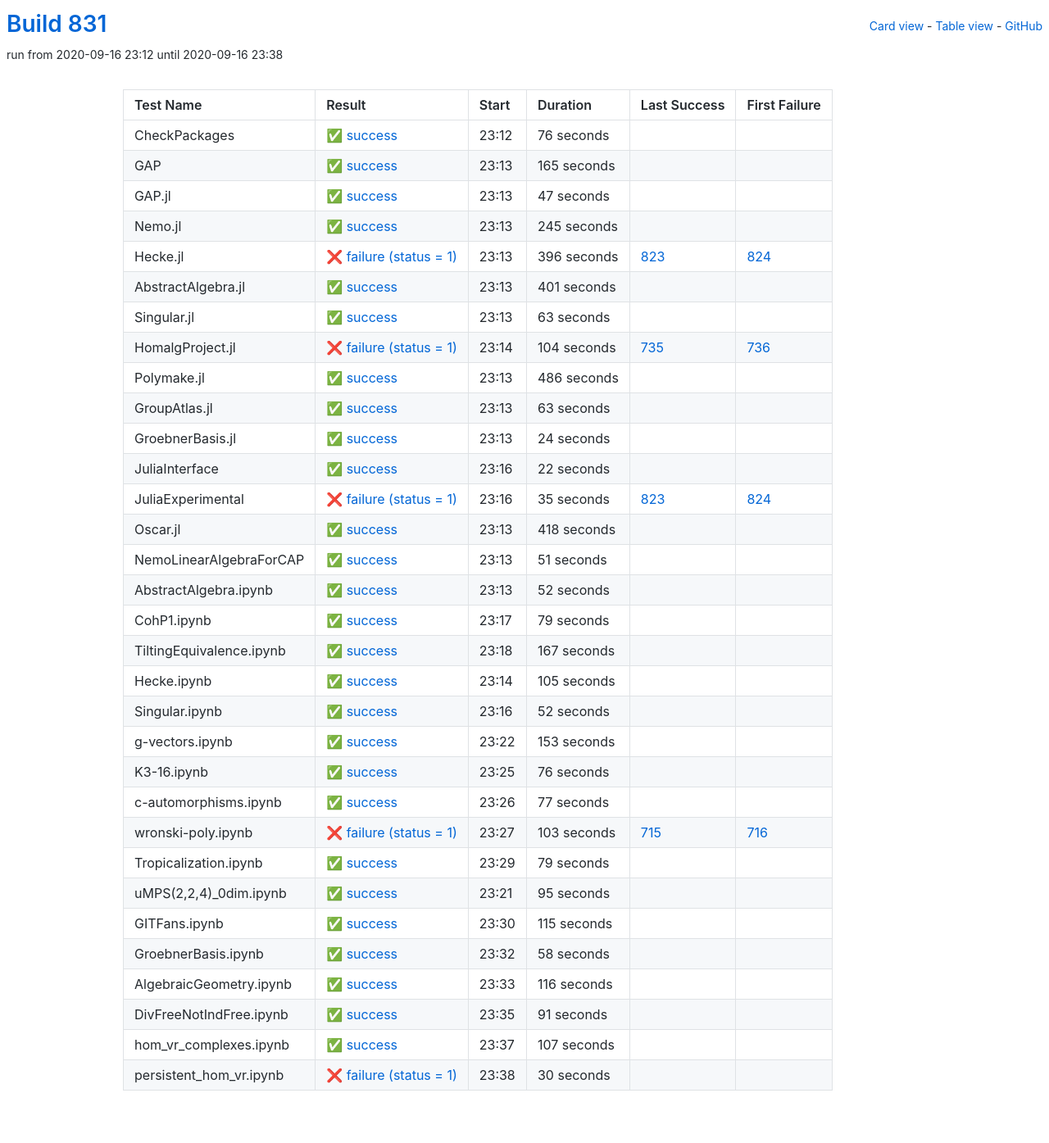
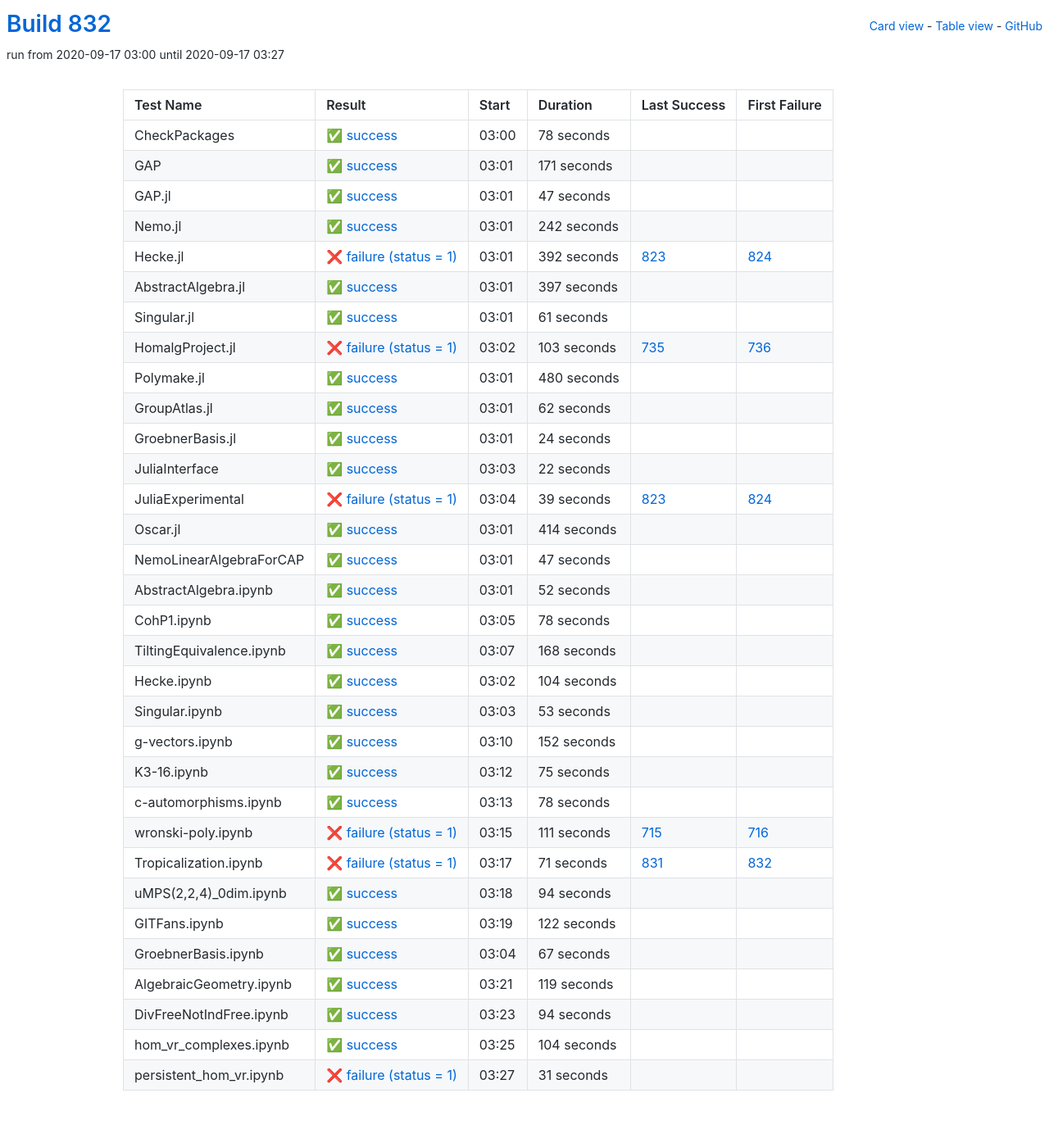
Before and after one commit to oscar-system/oscar-ci-status-stable, a Jekyll site: the page built from table.html, in a window 1280 px wide. Shown: the whole page at 82% size. Built offline with Jekyll 4.4.1, drawn with Linux system fonts in a browser that asks for light colours.

Commit message:
Build #832

```diff
--- a/_data/ci.yml
+++ b/_data/ci.yml
@@ -1,6 +1,6 @@
 ---
-build: 831
-build_url: https://oscarci.mathematik.uni-kl.de/job/oscar-stable/831/
+build: 832
+build_url: https://oscarci.mathematik.uni-kl.de/job/oscar-stable/832/
 job: oscar-stable
 organization: oscar-system
 repo: oscar-ci-status-stable
@@ -8,32 +8,32 @@ repourl: https://github.com/oscar-system/oscar-ci-status-stable
 tests:
 - name: CheckPackages
   id: checkpackages
-  log: https://oscarci.mathematik.uni-kl.de/job/oscar-stable/831/artifact/logs/build-831/CheckPackages.log
-  start: 2020-09-16 23:12
+  log: https://oscarci.mathematik.uni-kl.de/job/oscar-stable/832/artifact/logs/build-832/CheckPackages.log
+  start: 2020-09-17 03:00
   success: true
   exitcode: 0
   status: success
-  duration: 76
+  duration: 78
   last_success: false
   last_success_url:
   first_failure: false
   first_failure_url:
 - name: GAP
   id: gap
-  log: https://oscarci.mathematik.uni-kl.de/job/oscar-stable/831/artifact/logs/build-831/GAP.log
-  start: 2020-09-16 23:13
+  log: https://oscarci.mathematik.uni-kl.de/job/oscar-stable/832/artifact/logs/build-832/GAP.log
+  start: 2020-09-17 03:01
   success: true
   exitcode: 0
   status: success
-  duration: 165
+  duration: 171
   last_success: false
   last_success_url:
   first_failure: false
   first_failure_url:
 - name: GAP.jl
   id: gap-jl
-  log: https://oscarci.mathematik.uni-kl.de/job/oscar-stable/831/artifact/logs/build-831/GAP.jl.log
-  start: 2020-09-16 23:13
+  log: https://oscarci.mathematik.uni-kl.de/job/oscar-stable/832/artifact/logs/build-832/GAP.jl.log
+  start: 2020-09-17 03:01
   success: true
   exitcode: 0
   status: success
@@ -44,92 +44,92 @@ tests:
   first_failure_url:
 - name: Nemo.jl
   id: nemo-jl
-  log: https://oscarci.mathematik.uni-kl.de/job/oscar-stable/831/artifact/logs/build-831/Nemo.jl.log
-  start: 2020-09-16 23:13
+  log: https://oscarci.mathematik.uni-kl.de/job/oscar-stable/832/artifact/logs/build-832/Nemo.jl.log
+  start: 2020-09-17 03:01
   success: true
   exitcode: 0
   status: success
-  duration: 245
+  duration: 242
   last_success: false
   last_success_url:
   first_failure: false
   first_failure_url:
 - name: Hecke.jl
   id: hecke-jl
-  log: https://oscarci.mathematik.uni-kl.de/job/oscar-stable/831/artifact/logs/build-831/Hecke.jl.log
-  start: 2020-09-16 23:13
+  log: https://oscarci.mathematik.uni-kl.de/job/oscar-stable/832/artifact/logs/build-832/Hecke.jl.log
+  start: 2020-09-17 03:01
   success: false
   exitcode: 1
   status: failure
-  duration: 396
+  duration: 392
   last_success: 823
   last_success_url: https://oscarci.mathematik.uni-kl.de/job/oscar-stable/823/
   first_failure: 824
   first_failure_url: https://oscarci.mathematik.uni-kl.de/job/oscar-stable/824/
 - name: AbstractAlgebra.jl
   id: abstractalgebra-jl
-  log: https://oscarci.mathematik.uni-kl.de/job/oscar-stable/831/artifact/logs/build-831/AbstractAlgebra.jl.log
-  start: 2020-09-16 23:13
+  log: https://oscarci.mathematik.uni-kl.de/job/oscar-stable/832/artifact/logs/build-832/AbstractAlgebra.jl.log
+  start: 2020-09-17 03:01
   success: true
   exitcode: 0
   status: success
-  duration: 401
+  duration: 397
   last_success: false
   last_success_url:
   first_failure: false
   first_failure_url:
 - name: Singular.jl
   id: singular-jl
-  log: https://oscarci.mathematik.uni-kl.de/job/oscar-stable/831/artifact/logs/build-831/Singular.jl.log
-  start: 2020-09-16 23:13
+  log: https://oscarci.mathematik.uni-kl.de/job/oscar-stable/832/artifact/logs/build-832/Singular.jl.log
+  start: 2020-09-17 03:01
   success: true
   exitcode: 0
   status: success
-  duration: 63
+  duration: 61
   last_success: false
   last_success_url:
   first_failure: false
   first_failure_url:
 - name: HomalgProject.jl
   id: homalgproject-jl
-  log: https://oscarci.mathematik.uni-kl.de/job/oscar-stable/831/artifact/logs/build-831/HomalgProject.jl.log
-  start: 2020-09-16 23:14
+  log: https://oscarci.mathematik.uni-kl.de/job/oscar-stable/832/artifact/logs/build-832/HomalgProject.jl.log
+  start: 2020-09-17 03:02
   success: false
   exitcode: 1
   status: failure
-  duration: 104
+  duration: 103
   last_success: 735
   last_success_url: https://oscarci.mathematik.uni-kl.de/job/oscar-stable/735/
   first_failure: 736
   first_failure_url: https://oscarci.mathematik.uni-kl.de/job/oscar-stable/736/
 - name: Polymake.jl
   id: polymake-jl
-  log: https://oscarci.mathematik.uni-kl.de/job/oscar-stable/831/artifact/logs/build-831/Polymake.jl.log
-  start: 2020-09-16 23:13
+  log: https://oscarci.mathematik.uni-kl.de/job/oscar-stable/832/artifact/logs/build-832/Polymake.jl.log
+  start: 2020-09-17 03:01
   success: true
   exitcode: 0
   status: success
-  duration: 486
+  duration: 480
   last_success: false
   last_success_url:
   first_failure: false
   first_failure_url:
 - name: GroupAtlas.jl
   id: groupatlas-jl
-  log: https://oscarci.mathematik.uni-kl.de/job/oscar-stable/831/artifact/logs/build-831/GroupAtlas.jl.log
-  start: 2020-09-16 23:13
+  log: https://oscarci.mathematik.uni-kl.de/job/oscar-stable/832/artifact/logs/build-832/GroupAtlas.jl.log
+  start: 2020-09-17 03:01
   success: true
   exitcode: 0
   status: success
-  duration: 63
+  duration: 62
   last_success: false
   last_success_url:
   first_failure: false
   first_failure_url:
 - name: GroebnerBasis.jl
   id: groebnerbasis-jl
-  log: https://oscarci.mathematik.uni-kl.de/job/oscar-stable/831/artifact/logs/build-831/GroebnerBasis.jl.log
-  start: 2020-09-16 23:13
+  log: https://oscarci.mathematik.uni-kl.de/job/oscar-stable/832/artifact/logs/build-832/GroebnerBasis.jl.log
+  start: 2020-09-17 03:01
   success: true
   exitcode: 0
   status: success
@@ -140,8 +140,8 @@ tests:
   first_failure_url:
 - name: JuliaInterface
   id: juliainterface
-  log: https://oscarci.mathematik.uni-kl.de/job/oscar-stable/831/artifact/logs/build-831/JuliaInterface.log
-  start: 2020-09-16 23:16
+  log: https://oscarci.mathematik.uni-kl.de/job/oscar-stable/832/artifact/logs/build-832/JuliaInterface.log
+  start: 2020-09-17 03:03
   success: true
   exitcode: 0
   status: success
@@ -152,44 +152,44 @@ tests:
   first_failure_url:
 - name: JuliaExperimental
   id: juliaexperimental
-  log: https://oscarci.mathematik.uni-kl.de/job/oscar-stable/831/artifact/logs/build-831/JuliaExperimental.log
-  start: 2020-09-16 23:16
+  log: https://oscarci.mathematik.uni-kl.de/job/oscar-stable/832/artifact/logs/build-832/JuliaExperimental.log
+  start: 2020-09-17 03:04
   success: false
   exitcode: 1
   status: failure
-  duration: 35
+  duration: 39
   last_success: 823
   last_success_url: https://oscarci.mathematik.uni-kl.de/job/oscar-stable/823/
   first_failure: 824
   first_failure_url: https://oscarci.mathematik.uni-kl.de/job/oscar-stable/824/
 - name: Oscar.jl
   id: oscar-jl
-  log: https://oscarci.mathematik.uni-kl.de/job/oscar-stable/831/artifact/logs/build-831/Oscar.jl.log
-  start: 2020-09-16 23:13
+  log: https://oscarci.mathematik.uni-kl.de/job/oscar-stable/832/artifact/logs/build-832/Oscar.jl.log
+  start: 2020-09-17 03:01
   success: true
   exitcode: 0
   status: success
-  duration: 418
+  duration: 414
   last_success: false
   last_success_url:
   first_failure: false
   first_failure_url:
 - name: NemoLinearAlgebraForCAP
   id: nemolinearalgebraforcap
-  log: https://oscarci.mathematik.uni-kl.de/job/oscar-stable/831/artifact/logs/build-831/NemoLinearAlgebraForCAP.log
-  start: 2020-09-16 23:13
+  log: https://oscarci.mathematik.uni-kl.de/job/oscar-stable/832/artifact/logs/build-832/NemoLinearAlgebraForCAP.log
+  start: 2020-09-17 03:01
   success: true
   exitcode: 0
   status: success
-  duration: 51
+  duration: 47
   last_success: false
   last_success_url:
   first_failure: false
   first_failure_url:
 - name: AbstractAlgebra.ipynb
   id: abstractalgebra-ipynb
-  log: https://oscarci.mathematik.uni-kl.de/job/oscar-stable/831/artifact/logs/build-831/AbstractAlgebra.ipynb.log
-  start: 2020-09-16 23:13
+  log: https://oscarci.mathematik.uni-kl.de/job/oscar-stable/832/artifact/logs/build-832/AbstractAlgebra.ipynb.log
+  start: 2020-09-17 03:01
   success: true
   exitcode: 0
   status: success
@@ -200,192 +200,192 @@ tests:
   first_failure_url:
 - name: CohP1.ipynb
   id: cohp1-ipynb
-  log: https://oscarci.mathematik.uni-kl.de/job/oscar-stable/831/artifact/logs/build-831/CohP1.ipynb.log
-  start: 2020-09-16 23:17
+  log: https://oscarci.mathematik.uni-kl.de/job/oscar-stable/832/artifact/logs/build-832/CohP1.ipynb.log
+  start: 2020-09-17 03:05
   success: true
   exitcode: 0
   status: success
-  duration: 79
+  duration: 78
   last_success: false
   last_success_url:
   first_failure: false
   first_failure_url:
 - name: TiltingEquivalence.ipynb
   id: tiltingequivalence-ipynb
-  log: https://oscarci.mathematik.uni-kl.de/job/oscar-stable/831/artifact/logs/build-831/TiltingEquivalence.ipynb.log
-  start: 2020-09-16 23:18
+  log: https://oscarci.mathematik.uni-kl.de/job/oscar-stable/832/artifact/logs/build-832/TiltingEquivalence.ipynb.log
+  start: 2020-09-17 03:07
   success: true
   exitcode: 0
   status: success
-  duration: 167
+  duration: 168
   last_success: false
   last_success_url:
   first_failure: false
   first_failure_url:
 - name: Hecke.ipynb
   id: hecke-ipynb
-  log: https://oscarci.mathematik.uni-kl.de/job/oscar-stable/831/artifact/logs/build-831/Hecke.ipynb.log
-  start: 2020-09-16 23:14
+  log: https://oscarci.mathematik.uni-kl.de/job/oscar-stable/832/artifact/logs/build-832/Hecke.ipynb.log
+  start: 2020-09-17 03:02
   success: true
   exitcode: 0
   status: success
-  duration: 105
+  duration: 104
   last_success: false
   last_success_url:
   first_failure: false
   first_failure_url:
 - name: Singular.ipynb
   id: singular-ipynb
-  log: https://oscarci.mathematik.uni-kl.de/job/oscar-stable/831/artifact/logs/build-831/Singular.ipynb.log
-  start: 2020-09-16 23:16
+  log: https://oscarci.mathematik.uni-kl.de/job/oscar-stable/832/artifact/logs/build-832/Singular.ipynb.log
+  start: 2020-09-17 03:03
   success: true
   exitcode: 0
   status: success
-  duration: 52
+  duration: 53
   last_success: false
   last_success_url:
   first_failure: false
   first_failure_url:
 - name: g-vectors.ipynb
   id: g-vectors-ipynb
-  log: https://oscarci.mathematik.uni-kl.de/job/oscar-stable/831/artifact/logs/build-831/g-vectors.ipynb.log
-  start: 2020-09-16 23:22
+  log: https://oscarci.mathematik.uni-kl.de/job/oscar-stable/832/artifact/logs/build-832/g-vectors.ipynb.log
+  start: 2020-09-17 03:10
   success: true
   exitcode: 0
   status: success
-  duration: 153
+  duration: 152
   last_success: false
   last_success_url:
   first_failure: false
   first_failure_url:
 - name: K3-16.ipynb
   id: k3-16-ipynb
-  log: https://oscarci.mathematik.uni-kl.de/job/oscar-stable/831/artifact/logs/build-831/K3-16.ipynb.log
-  start: 2020-09-16 23:25
+  log: https://oscarci.mathematik.uni-kl.de/job/oscar-stable/832/artifact/logs/build-832/K3-16.ipynb.log
+  start: 2020-09-17 03:12
   success: true
   exitcode: 0
   status: success
-  duration: 76
+  duration: 75
   last_success: false
   last_success_url:
   first_failure: false
   first_failure_url:
 - name: c-automorphisms.ipynb
   id: c-automorphisms-ipynb
-  log: https://oscarci.mathematik.uni-kl.de/job/oscar-stable/831/artifact/logs/build-831/c-automorphisms.ipynb.log
-  start: 2020-09-16 23:26
+  log: https://oscarci.mathematik.uni-kl.de/job/oscar-stable/832/artifact/logs/build-832/c-automorphisms.ipynb.log
+  start: 2020-09-17 03:13
   success: true
   exitcode: 0
   status: success
-  duration: 77
+  duration: 78
   last_success: false
   last_success_url:
   first_failure: false
   first_failure_url:
 - name: wronski-poly.ipynb
   id: wronski-poly-ipynb
-  log: https://oscarci.mathematik.uni-kl.de/job/oscar-stable/831/artifact/logs/build-831/wronski-poly.ipynb.log
-  start: 2020-09-16 23:27
+  log: https://oscarci.mathematik.uni-kl.de/job/oscar-stable/832/artifact/logs/build-832/wronski-poly.ipynb.log
+  start: 2020-09-17 03:15
   success: false
   exitcode: 1
   status: failure
-  duration: 103
+  duration: 111
   last_success: 715
   last_success_url: https://oscarci.mathematik.uni-kl.de/job/oscar-stable/715/
   first_failure: 716
   first_failure_url: https://oscarci.mathematik.uni-kl.de/job/oscar-stable/716/
 - name: Tropicalization.ipynb
   id: tropicalization-ipynb
-  log: https://oscarci.mathematik.uni-kl.de/job/oscar-stable/831/artifact/logs/build-831/Tropicalization.ipynb.log
-  start: 2020-09-16 23:29
+  log: https://oscarci.mathematik.uni-kl.de/job/oscar-stable/832/artifact/logs/build-832/Tropicalization.ipynb.log
+  start: 2020-09-17 03:17
+  success: false
+  exitcode: 1
+  status: failure
+  duration: 71
+  last_success: 831
+  last_success_url: https://oscarci.mathematik.uni-kl.de/job/oscar-stable/831/
+  first_failure: 832
+  first_failure_url: https://oscarci.mathematik.uni-kl.de/job/oscar-stable/832/
+- name: uMPS(2,2,4)_0dim.ipynb
+  id: umps-2-2-4-0dim-ipynb
+  log: https://oscarci.mathematik.uni-kl.de/job/oscar-stable/832/artifact/logs/build-832/uMPS-2-2-4-_0dim.ipynb.log
+  start: 2020-09-17 03:18
   success: true
   exitcode: 0
   status: success
-  duration: 79
-  last_success: false
-  last_success_url:
-  first_failure: false
-  first_failure_url:
-- name: uMPS(2,2,4)_0dim.ipynb
-  id: umps-2-2-4-0dim-ipynb
-  log: https://oscarci.mathematik.uni-kl.de/job/oscar-stable/831/artifact/logs/build-831/uMPS-2-2-4-_0dim.ipynb.log
-  start: 2020-09-16 23:21
-  success: true
-  exitcode: 0
-  status: success
-  duration: 95
+  duration: 94
   last_success: false
   last_success_url:
   first_failure: false
   first_failure_url:
 - name: GITFans.ipynb
   id: gitfans-ipynb
-  log: https://oscarci.mathematik.uni-kl.de/job/oscar-stable/831/artifact/logs/build-831/GITFans.ipynb.log
-  start: 2020-09-16 23:30
+  log: https://oscarci.mathematik.uni-kl.de/job/oscar-stable/832/artifact/logs/build-832/GITFans.ipynb.log
+  start: 2020-09-17 03:19
   success: true
   exitcode: 0
   status: success
-  duration: 115
+  duration: 122
   last_success: false
   last_success_url:
   first_failure: false
   first_failure_url:
 - name: GroebnerBasis.ipynb
   id: groebnerbasis-ipynb
-  log: https://oscarci.mathematik.uni-kl.de/job/oscar-stable/831/artifact/logs/build-831/GroebnerBasis.ipynb.log
-  start: 2020-09-16 23:32
+  log: https://oscarci.mathematik.uni-kl.de/job/oscar-stable/832/artifact/logs/build-832/GroebnerBasis.ipynb.log
+  start: 2020-09-17 03:04
   success: true
   exitcode: 0
   status: success
-  duration: 58
+  duration: 67
   last_success: false
   last_success_url:
   first_failure: false
   first_failure_url:
 - name: AlgebraicGeometry.ipynb
   id: algebraicgeometry-ipynb
-  log: https://oscarci.mathematik.uni-kl.de/job/oscar-stable/831/artifact/logs/build-831/AlgebraicGeometry.ipynb.log
-  start: 2020-09-16 23:33
+  log: https://oscarci.mathematik.uni-kl.de/job/oscar-stable/832/artifact/logs/build-832/AlgebraicGeometry.ipynb.log
+  start: 2020-09-17 03:21
   success: true
   exitcode: 0
   status: success
-  duration: 116
+  duration: 119
   last_success: false
   last_success_url:
   first_failure: false
   first_failure_url:
 - name: DivFreeNotIndFree.ipynb
   id: divfreenotindfree-ipynb
-  log: https://oscarci.mathematik.uni-kl.de/job/oscar-stable/831/artifact/logs/build-831/DivFreeNotIndFree.ipynb.log
-  start: 2020-09-16 23:35
+  log: https://oscarci.mathematik.uni-kl.de/job/oscar-stable/832/artifact/logs/build-832/DivFreeNotIndFree.ipynb.log
+  start: 2020-09-17 03:23
   success: true
   exitcode: 0
   status: success
-  duration: 91
+  duration: 94
   last_success: false
   last_success_url:
   first_failure: false
   first_failure_url:
 - name: hom_vr_complexes.ipynb
   id: hom-vr-complexes-ipynb
-  log: https://oscarci.mathematik.uni-kl.de/job/oscar-stable/831/artifact/logs/build-831/hom_vr_complexes.ipynb.log
-  start: 2020-09-16 23:37
+  log: https://oscarci.mathematik.uni-kl.de/job/oscar-stable/832/artifact/logs/build-832/hom_vr_complexes.ipynb.log
+  start: 2020-09-17 03:25
   success: true
   exitcode: 0
   status: success
-  duration: 107
+  duration: 104
   last_success: false
   last_success_url:
   first_failure: false
   first_failure_url:
 - name: persistent_hom_vr.ipynb
   id: persistent-hom-vr-ipynb
-  log: https://oscarci.mathematik.uni-kl.de/job/oscar-stable/831/artifact/logs/build-831/persistent_hom_vr.ipynb.log
-  start: 2020-09-16 23:38
+  log: https://oscarci.mathematik.uni-kl.de/job/oscar-stable/832/artifact/logs/build-832/persistent_hom_vr.ipynb.log
+  start: 2020-09-17 03:27
   success: false
   exitcode: 1
   status: failure
-  duration: 30
+  duration: 31
   last_success: false
   last_success_url:
   first_failure: false
```
Also changed, not shown: README.md.
